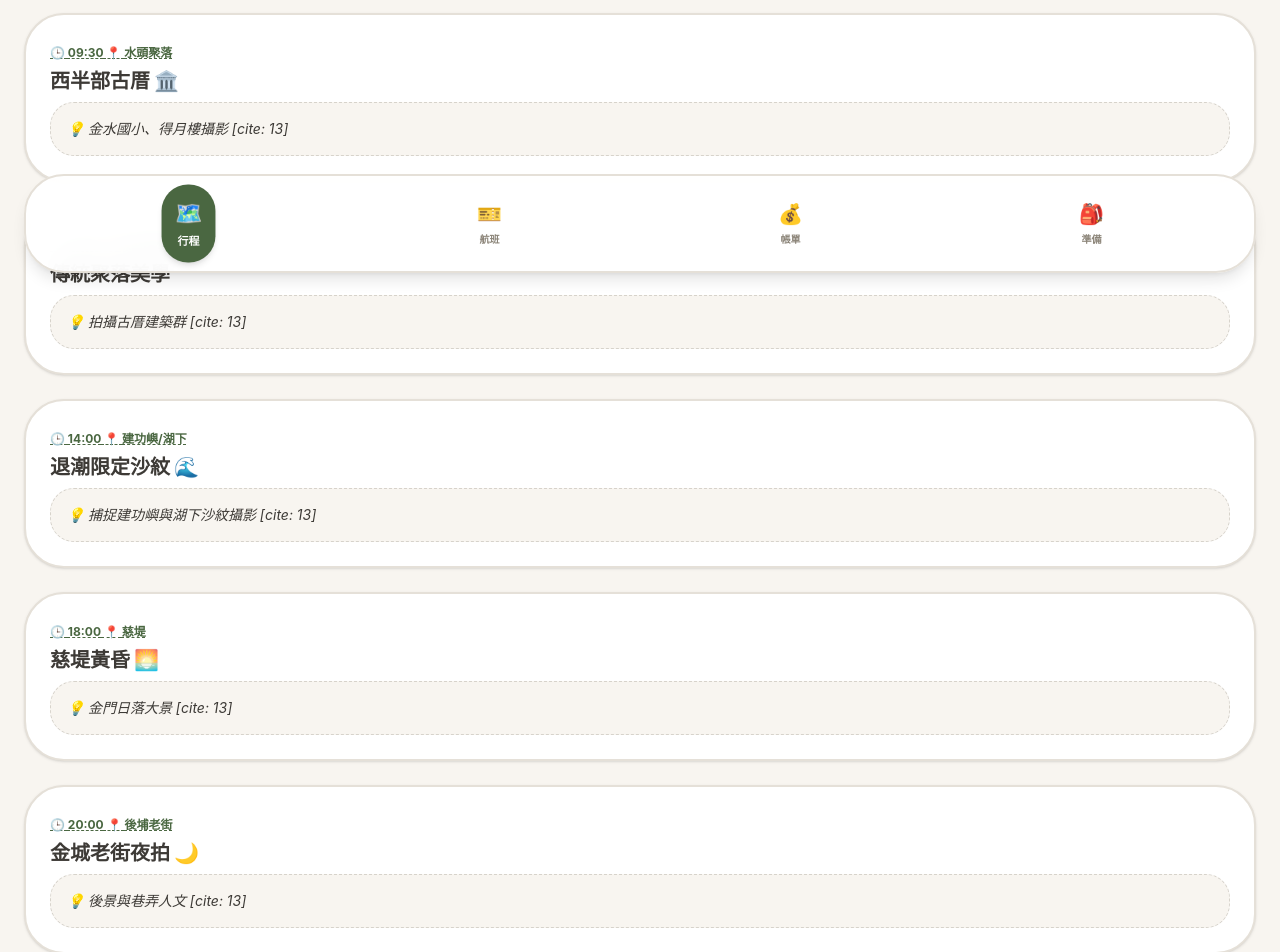
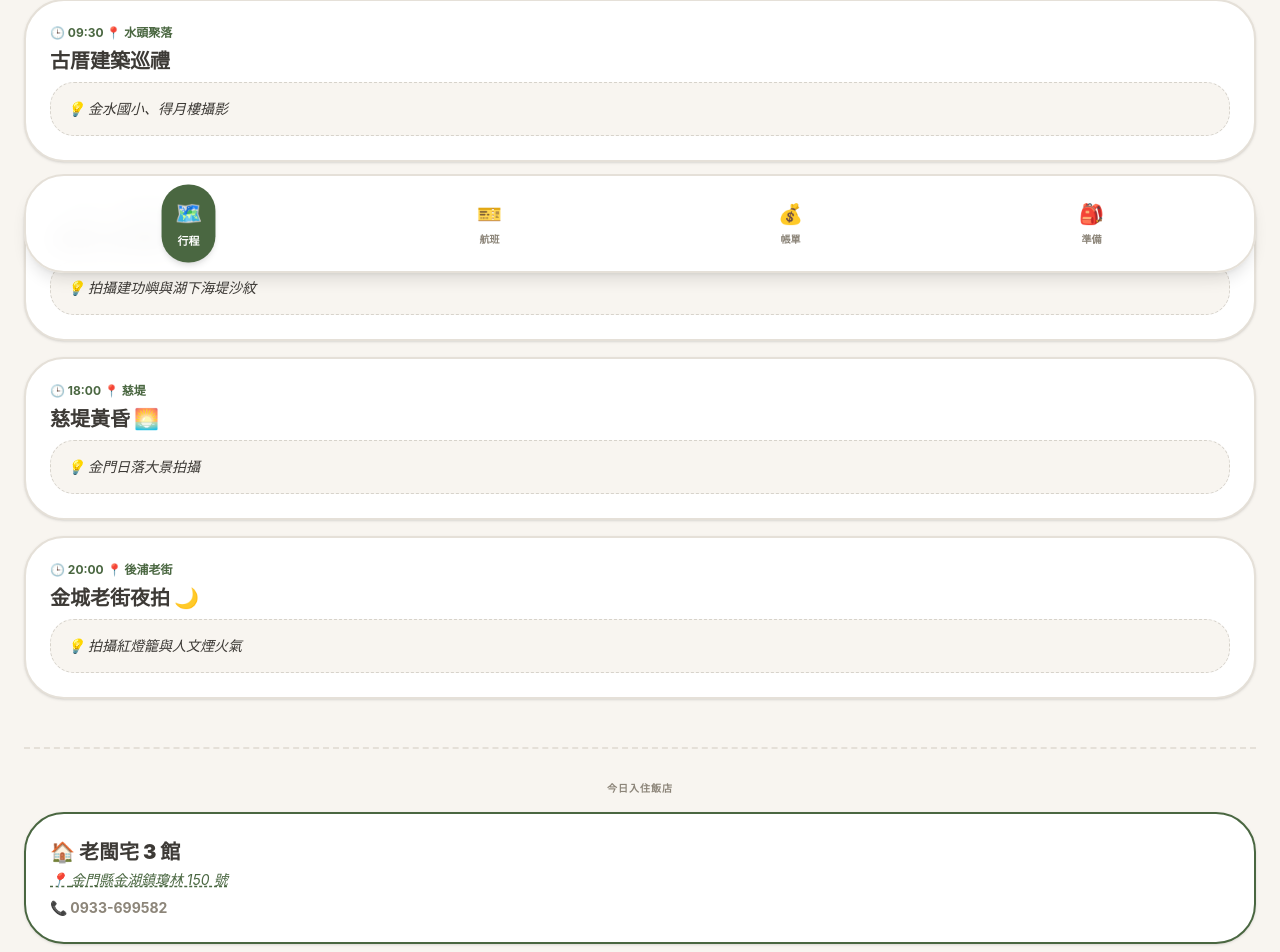
Before and after one commit to kmtsvlee/guilin-trip, a React (Vite) app: page / in a window 1280 px wide. Shown: the part 503-1455 px from the top of the page. Built offline with nearby package versions, Linux system fonts and the light colour scheme.

Commit message:
move hotel info to each day itinerary

```diff
--- a/src/App.tsx
+++ b/src/App.tsx
@@ -1,6 +1,6 @@
 import { useState, useEffect } from 'react';
 
-// --- 1. 輔助組件：機票與集合卡片 ---
+// --- 1. 輔助組件：機票卡片 ---
 const FlightCard = ({ type, airline, flightNo, date, time, from, to, note }: any) => (
   <div className="bg-white p-6 rounded-[2.5rem] border-2 border-[#E5E0D8] shadow-sm mb-4 text-left">
     <div className="flex justify-between items-center mb-4">
@@ -39,37 +39,55 @@ const BottomNav = ({ onTabChange, currentTab }: any) => {
   );
 };
 
-// --- 3. 行程資料 [cite: 10-24, 33-53] ---
+// --- 3. 完整行程與住宿資料 [cite: 11-24, 33-53] ---
 const scheduleData = [
-  { day: "27", breakfast: "標記", lunch: "水頭金道地", dinner: "東門餐廳", items: [
-    { time: "06:00", location: "松山機場二航", title: "集合出發 ✈️", remark: "立榮航空櫃檯集合 ", mapUrl: "https://www.google.com/maps/search/松山機場" },
-    { time: "09:30", location: "水頭聚落", title: "西半部古厝 🏛️", remark: "金水國小、得月樓攝影 [cite: 13]", mapUrl: "https://www.google.com/maps/search/得月樓" },
-    { time: "11:30", location: "珠山/歐厝", title: "傳統聚落美學", remark: "拍攝古厝建築群 [cite: 13]", mapUrl: "https://www.google.com/maps/search/珠山聚落" },
-    { time: "14:00", location: "建功嶼/湖下", title: "退潮限定沙紋 🌊", remark: "捕捉建功嶼與湖下沙紋攝影 [cite: 13]", mapUrl: "https://www.google.com/maps/search/湖下海堤" },
-    { time: "18:00", location: "慈堤", title: "慈堤黃昏 🌅", remark: "金門日落大景 [cite: 13]", mapUrl: "https://www.google.com/maps/search/慈堤" },
-    { time: "20:00", location: "後埔老街", title: "金城老街夜拍 🌙", remark: "後景與巷弄人文 [cite: 13]", mapUrl: "https://www.google.com/maps/search/後浦老街" }
-  ]},
-  { day: "28", breakfast: "民宿", lunch: "海口城餐廳", dinner: "小明的店", items: [
-    { time: "09:00", location: "瓊林聚落", title: "瓊林巡禮 🏮", remark: "聚落圖騰與紅磚攝影 [cite: 16]", mapUrl: "https://www.google.com/maps/search/瓊林聚落" },
-    { time: "11:00", location: "金城鎮", title: "金城迎城隍盛典 🥁", remark: "年度盛事：陣頭與信眾捕捉 [cite: 16]", mapUrl: "https://www.google.com/maps/search/金門迎城隍" },
-    { time: "15:00", location: "南、北山", title: "雙山聚落攝影 🏡", remark: "人文肖像與生活細節 [cite: 16]", mapUrl: "https://www.google.com/maps/search/北山聚落" },
-    { time: "17:00", location: "嚨口沙灘", title: "軌條砦夕照 (退潮) 🛡️", remark: "拍出戰地電影感大景 [cite: 16]", mapUrl: "https://www.google.com/maps/search/嚨口沙灘" },
-    { time: "19:00", location: "小金門/大橋", title: "小金門探訪與夜拍 🌉", remark: "北街黑糖剉冰、金門大橋夜景 [cite: 16]", mapUrl: "https://www.google.com/maps/search/金門大橋" }
-  ]},
-  { day: "29", breakfast: "民宿", lunch: "談天樓", dinner: "新天地餐廳", items: [
-    { time: "06:00", location: "青年農莊", title: "栗喉蜂虎攝影 🐦", remark: "長焦鏡頭準備，捕捉飛行色彩 [cite: 19]", mapUrl: "https://www.google.com/maps/search/青年農莊" },
-    { time: "10:00", location: "山后/陽翟", title: "民俗村與老街 🎥", remark: "山后對稱建築、陽翟懷舊電影感 [cite: 19]", mapUrl: "https://www.google.com/maps/search/山后民俗村" },
-    { time: "14:00", location: "碧山/沙美", title: "碧山與沙美人文 💈", remark: "沙美老理髮店人文肖像紀錄 [cite: 19]", mapUrl: "https://www.google.com/maps/search/沙美老街" },
-    { time: "16:00", location: "山外採購", title: "伴手禮採購 🛍️", remark: "市區人文巡禮 [cite: 19]", mapUrl: "https://www.google.com/maps/search/山外" },
-    { time: "19:30", location: "瓊林聚落", title: "瓊林夜拍 🕯️", remark: "夜間聚落光影紀錄 [cite: 19]", mapUrl: "https://www.google.com/maps/search/老閩宅" }
-  ]},
-  { day: "30", breakfast: "民宿", lunch: "佑昇餐廳", dinner: "浯倆餐廚", items: [
-    { time: "09:00", location: "太湖/榕園", title: "太湖晨曦 🌳", remark: "湖光色影與自然觀察 [cite: 22]", mapUrl: "https://www.google.com/maps/search/太湖" },
-    { time: "11:00", location: "漁村坑道", title: "漁村小艇坑道 ⚓", remark: "對稱美學光影紀錄 [cite: 22]", mapUrl: "https://www.google.com/maps/search/漁村小艇坑道" },
-    { time: "13:30", location: "陳景蘭洋樓", title: "成功海邊洋樓 🏛️", remark: "精緻洋樓建築攝影 [cite: 22]", mapUrl: "https://www.google.com/maps/search/陳景蘭洋樓" },
-    { time: "15:00", location: "明遺/舊城", title: "明遺老街巡禮 ⛩️", remark: "舊城門與古老街道紀錄 [cite: 22]", mapUrl: "https://www.google.com/maps/search/明遺老街" },
-    { time: "18:30", location: "金門機場", title: "還車與歸途 ✈️", remark: "加油還車，20:15 起飛 [cite: 25]", mapUrl: "https://www.google.com/maps/search/金門機場" }
-  ]}
+  {
+    day: "27",
+    breakfast: "標記", lunch: "金道地", dinner: "東門餐廳",
+    hotel: { name: "老閩宅 3 館", addr: "金門縣金湖鎮瓊林 150 號", tel: "0933-699582" },
+    items: [
+      { time: "06:00", location: "松山二航", title: "集合出發 ✈️", remark: "立榮櫃檯集合 (07:00 起飛)" },
+      { time: "09:30", location: "水頭聚落", title: "古厝建築巡禮", remark: "金水國小、得月樓攝影" },
+      { time: "14:00", location: "建功嶼/湖下", title: "退潮沙紋攝影 🌊", remark: "拍攝建功嶼與湖下海堤沙紋" },
+      { time: "18:00", location: "慈堤", title: "慈堤黃昏 🌅", remark: "金門日落大景拍攝" },
+      { time: "20:00", location: "後浦老街", title: "金城老街夜拍 🌙", remark: "拍攝紅燈籠與人文煙火氣" }
+    ]
+  },
+  {
+    day: "28",
+    breakfast: "民宿", lunch: "海口城", dinner: "小明的店",
+    hotel: { name: "老閩宅 3 館", addr: "金門縣金湖鎮瓊林 150 號", tel: "0933-699582" },
+    items: [
+      { time: "09:00", location: "瓊林聚落", title: "瓊林巡禮 🏮", remark: "聚落圖騰與紅磚建築攝影" },
+      { time: "11:00", location: "金城鎮", title: "金城迎城隍盛典 🥁", remark: "核心行程：捕捉祭典陣頭張力" },
+      { time: "15:30", location: "南、北山", title: "南、北山聚落攝影", remark: "拍攝生活細節與人文肖像" },
+      { time: "17:30", location: "嚨口沙灘", title: "軌條砦夕照 (退潮) 🛡️", remark: "利用軌條砦拍出戰地電影感" },
+      { time: "19:30", location: "小金門/大橋", title: "大橋光影夜拍 🌉", remark: "金門大橋壯麗線條與夜景對望" }
+    ]
+  },
+  {
+    day: "29",
+    breakfast: "民宿", lunch: "談天樓", dinner: "新天地餐廳",
+    hotel: { name: "老閩宅 3 館", addr: "金門縣金湖鎮瓊林 150 號", tel: "0933-699582" },
+    items: [
+      { time: "06:00", location: "青年農莊", title: "栗喉蜂虎攝影 🐦", remark: "長焦鏡頭準備，捕捉飛行姿態" },
+      { time: "10:00", location: "山后/陽翟", title: "民俗村與老街 🎥", remark: "對稱建築與懷舊場景攝影" },
+      { time: "14:30", location: "碧山/沙美", title: "碧山與沙美人文 💈", remark: "沙美老理髮店人文肖像紀錄" },
+      { time: "19:30", location: "瓊林聚落", title: "瓊林夜拍 🕯️", remark: "夜間聚落光影層次紀錄" }
+    ]
+  },
+  {
+    day: "30",
+    breakfast: "民宿", lunch: "佑昇餐廳", dinner: "浯倆餐廚",
+    hotel: { name: "老閩宅 3 館", addr: "金門縣金湖鎮瓊林 150 號", tel: "0933-699582" },
+    items: [
+      { time: "09:00", location: "太湖/榕園", title: "太湖晨曦 🌳", remark: "湖光色影與自然紀錄" },
+      { time: "11:00", location: "漁村坑道", title: "漁村小艇坑道 ⚓", remark: "對稱美學光影攝影" },
+      { time: "13:30", location: "陳景蘭洋樓", title: "洋樓建築美學 🏛️", remark: "成功海邊精緻洋樓攝影" },
+      { time: "15:30", location: "明遺/舊城", title: "最後巡禮 ⛩️", remark: "明遺老街與舊城門紀錄" },
+      { time: "18:30", location: "金門機場", title: "歸途 ✈️", remark: "加油還車，20:15 起飛回台" }
+    ]
+  }
 ];
 
 // --- 4. 主程式 ---
@@ -106,9 +124,9 @@ export default function App() {
   const currentDay = scheduleData.find(d => d.day === selectedDay);
 
   return (
-    <div className="min-h-screen bg-[#F8F5F0] pb-32 font-sans text-[#3D3A36] text-left transition-all">
+    <div className="min-h-screen bg-[#F8F5F0] pb-32 font-sans text-[#3D3A36] text-left">
       <header className="p-8 pt-12 flex justify-between items-end">
-        <div className="text-left">
+        <div>
           <p className="text-[#4A6741] font-bold text-[10px] tracking-widest mb-1 uppercase">May 2026</p>
           <h1 className="text-3xl font-black">金門迎城隍</h1>
         </div>
@@ -129,35 +147,52 @@ export default function App() {
               ))}
             </div>
 
-            {/* 美食快訊區塊  */}
+            {/* 美食快訊 */}
             <div className="bg-[#4A6741] p-5 rounded-[2rem] text-white flex justify-around text-center shadow-lg">
-              <div><p className="text-[8px] opacity-70 font-bold uppercase">Breakfast</p><p className="font-black text-xs">{currentDay?.breakfast}</p></div>
+              <div><p className="text-[8px] opacity-70 font-bold uppercase">早餐</p><p className="font-black text-xs">{currentDay?.breakfast}</p></div>
               <div className="border-l border-white/20 px-4">
-                <p className="text-[8px] opacity-70 font-bold uppercase">Lunch</p>
+                <p className="text-[8px] opacity-70 font-bold uppercase">午餐</p>
                 <p className="font-black text-xs">{currentDay?.lunch}</p>
               </div>
               <div className="border-l border-white/20 px-4">
-                <p className="text-[8px] opacity-70 font-bold uppercase">Dinner</p>
+                <p className="text-[8px] opacity-70 font-bold uppercase">晚餐</p>
                 <p className="font-black text-xs">{currentDay?.dinner}</p>
               </div>
             </div>
 
             {currentDay?.items.map((item, i) => (
-              <div key={i} className="bg-white p-6 rounded-[2.5rem] border-2 border-[#E5E0D8] shadow-sm text-left">
-                <a href={item.mapUrl} target="_blank" rel="noopener noreferrer" className="inline-block text-[#4A6741] font-bold text-xs mb-2 underline decoration-dashed">
-                  🕒 {item.time} 📍 {item.location}
-                </a>
+              <div key={i} className="bg-white p-6 rounded-[2.5rem] border-2 border-[#E5E0D8] shadow-sm mb-4">
+                <p className="text-[#4A6741] font-bold text-xs mb-2">🕒 {item.time} 📍 {item.location}</p>
                 <h2 className="text-xl font-black mb-2 leading-tight">{item.title}</h2>
                 <div className="bg-[#F8F5F0] p-4 rounded-2xl border border-dashed border-[#8C8579]/30 text-sm italic">💡 {item.remark}</div>
               </div>
             ))}
+
+            {/* 每一天最下方的住宿標記  */}
+            {currentDay?.hotel && (
+              <div className="mt-12 pt-8 border-t-2 border-dashed border-[#E5E0D8]">
+                <p className="text-[10px] font-black text-[#8C8579] uppercase tracking-widest mb-4 text-center">今日入住飯店</p>
+                <div className="bg-white p-6 rounded-[2.5rem] border-2 border-[#4A6741] shadow-sm">
+                  <h3 className="text-xl font-black mb-1">🏠 {currentDay.hotel.name}</h3>
+                  <a
+                    href={`https://www.google.com/maps/search/?api=1&query=${encodeURIComponent(currentDay.hotel.addr)}`}
+                    target="_blank" rel="noopener noreferrer"
+                    className="text-sm italic text-[#4A6741] underline decoration-dashed block mb-2"
+                  >
+                    📍 {currentDay.hotel.addr}
+                  </a>
+                  <p className="text-sm font-bold text-[#8C8579]">📞 {currentDay.hotel.tel}</p>
+                </div>
+              </div>
+            )}
           </div>
         )}
 
+        {/* 帳單與航班分頁維持穩定架構 */}
         {activeTab === '帳單' && (
           <div className="space-y-6">
-            <div className="bg-white p-6 rounded-[2.5rem] border-2 border-[#E5E0D8] text-left shadow-sm">
-              <h3 className="font-bold text-xs text-[#8C8579] mb-4 uppercase tracking-widest">Quick Add</h3>
+            <div className="bg-white p-6 rounded-[2.5rem] border-2 border-[#E5E0D8] shadow-sm">
+              <h3 className="font-bold text-xs text-[#8C8579] mb-4 uppercase tracking-widest">快速記帳</h3>
               <div className="flex space-x-2">
                 <input type="text" placeholder="項目" value={newItem} onChange={(e) => setNewItem(e.target.value)} className="w-full p-4 rounded-2xl bg-[#F8F5F0] font-bold text-sm outline-none" />
                 <input type="number" placeholder="$" value={newAmount} onChange={(e) => setNewAmount(e.target.value)} className="w-24 p-4 rounded-2xl bg-[#F8F5F0] font-bold text-sm outline-none" />
@@ -177,13 +212,10 @@ export default function App() {
                   </div>
                 ) : (
                   <div className="flex justify-between items-center w-full">
-                    <div className="flex flex-col text-left"><span className="font-black text-lg">{exp.item}</span></div>
+                    <span className="font-black text-lg">{exp.item}</span>
                     <div className="flex items-center space-x-4">
                       <span className="font-black text-[#4A6741] text-xl">${exp.amount}</span>
-                      <div className="flex space-x-3 opacity-30">
-                        <button onClick={() => { setEditingId(exp.id); setEditItem(exp.item); setEditAmount(exp.amount.toString()); }}>📝</button>
-                        <button onClick={() => setExpenses(expenses.filter(e => e.id !== exp.id))}>✕</button>
-                      </div>
+                      <button onClick={() => { setEditingId(exp.id); setEditItem(exp.item); setEditAmount(exp.amount.toString()); }} className="opacity-30">📝</button>
                     </div>
                   </div>
                 )}
@@ -193,46 +225,20 @@ export default function App() {
         )}
 
         {activeTab === '航班' && (
-          <div className="text-left">
-            <FlightCard type="去程" airline="立榮航空" flightNo="B7-8801" date="05.27 (三)" time="07:00 - 08:05" from="TSA" to="KNH" note="06:00 松山二航立榮櫃檯集合 " />
-            <FlightCard type="回程" airline="立榮航空" flightNo="B7-8836" date="05.30 (六)" time="20:15 - 21:15" from="KNH" to="TSA" note="18:30 尚義機場加油還車 [cite: 25]" />
-            <div className="bg-white p-6 rounded-[2.5rem] border-2 border-[#E5E0D8] shadow-sm">
-              <p className="text-[10px] font-black text-[#8C8579] uppercase tracking-widest mb-2">Accommodation</p>
-              <h3 className="text-xl font-black">老閩宅 3 館</h3>
-              <p className="text-sm italic text-[#4A6741] mt-1">📍 金門縣金湖鎮瓊林 150 號 </p>
-              <p className="text-sm font-bold text-[#8C8579]">📞 0933-699582 </p>
-            </div>
+          <div>
+            <FlightCard type="去程" airline="立榮航空" flightNo="B7-8801" date="05.27 (三)" time="07:00 - 08:05" from="TSA" to="KNH" note="06:00 松山二航集合" />
+            <FlightCard type="回程" airline="立榮航空" flightNo="B7-8836" date="05.30 (六)" time="20:15 - 21:15" from="KNH" to="TSA" note="18:30 機場還車" />
           </div>
         )}
 
         {activeTab === '準備' && (
-          <div className="space-y-6 text-left">
-            <div className="bg-[#E9F0EA] p-5 rounded-3xl border-2 border-[#4A6741]/20">
-              <p className="text-[10px] font-black text-[#4A6741] uppercase tracking-widest mb-2">行李規定 </p>
-              <ul className="text-xs font-bold space-y-1 text-[#3D3A36]">
-                <li>🎒 電池/行動電源必須隨身攜帶</li>
-                <li>✈️ 每人可托運 10 公斤行李</li>
-                <li>📸 腳架一定要托運 (用腳架袋裝)</li>
-              </ul>
-            </div>
-            <div className="bg-white rounded-[2.5rem] border-2 border-[#E5E0D8] shadow-sm overflow-hidden">
-              {[
-                {id:1, task:"身份證正本/駕照 [cite: 27]", cat:"重要"},
-                {id:2, task:"300-400mm 鏡頭 (拍蜂虎) ", cat:"攝影"},
-                {id:3, task:"各焦段/偏光鏡/漸層鏡 ", cat:"攝影"},
-                {id:4, task:"三腳架/快門線 ", cat:"攝影"},
-                {id:5, task:"自備盥洗用品 (民宿不提供) [cite: 29]", cat:"生活"},
-                {id:6, task:"防曬/手電筒/望遠鏡/摺傘 [cite: 29]", cat:"生活"}
-              ].map(item => (
-                <div key={item.id} onClick={() => setCheckedIds(prev => prev.includes(item.id) ? prev.filter(i => i !== item.id) : [...prev, item.id])} className="flex items-center p-6 border-b-2 border-[#F8F5F0] last:border-0">
-                  <span className="text-2xl mr-4">{checkedIds.includes(item.id) ? '✅' : '⬜'}</span>
-                  <div>
-                    <p className={`font-black ${checkedIds.includes(item.id) ? 'line-through opacity-30 text-[#8C8579]' : ''}`}>{item.task}</p>
-                    <span className="text-[8px] font-bold text-[#8C8579] uppercase">{item.cat}</span>
-                  </div>
-                </div>
-              ))}
-            </div>
+          <div className="bg-white rounded-[2.5rem] border-2 border-[#E5E0D8] shadow-sm overflow-hidden text-left">
+            {[ {id:1, task:"身份證正本/駕照"}, {id:2, task:"300-400mm 鏡頭"}, {id:3, task:"自備盥洗用品"}, {id:4, task:"三腳架 (托運)"} ].map(item => (
+              <div key={item.id} onClick={() => setCheckedIds(prev => prev.includes(item.id) ? prev.filter(i => i !== item.id) : [...prev, item.id])} className="flex items-center p-6 border-b-2 border-[#F8F5F0] last:border-0">
+                <span className="text-2xl mr-4">{checkedIds.includes(item.id) ? '✅' : '⬜'}</span>
+                <span className={`font-bold ${checkedIds.includes(item.id) ? 'line-through opacity-30 text-[#8C8579]' : ''}`}>{item.task}</span>
+              </div>
+            ))}
           </div>
         )}
       </main>
```
